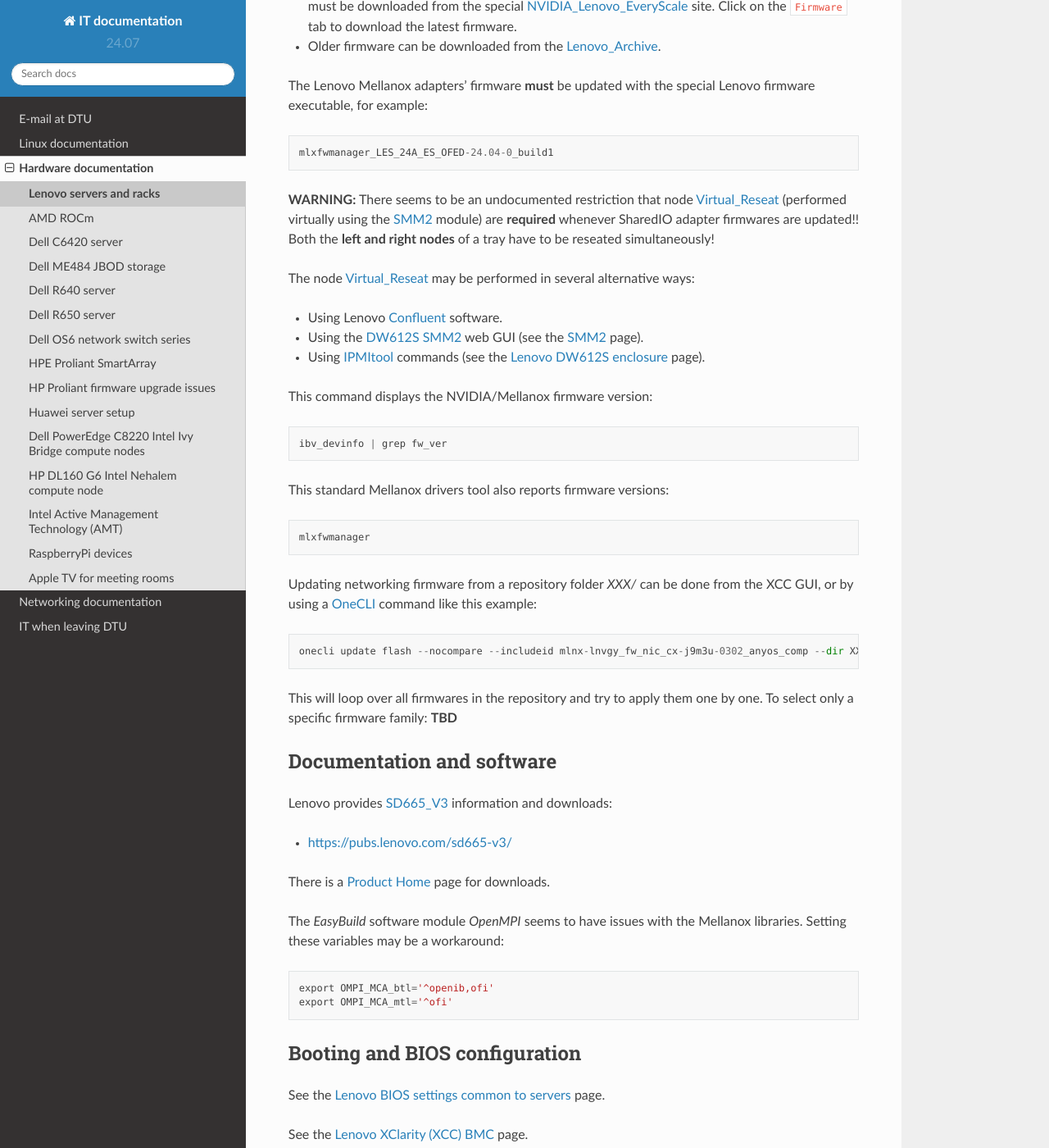
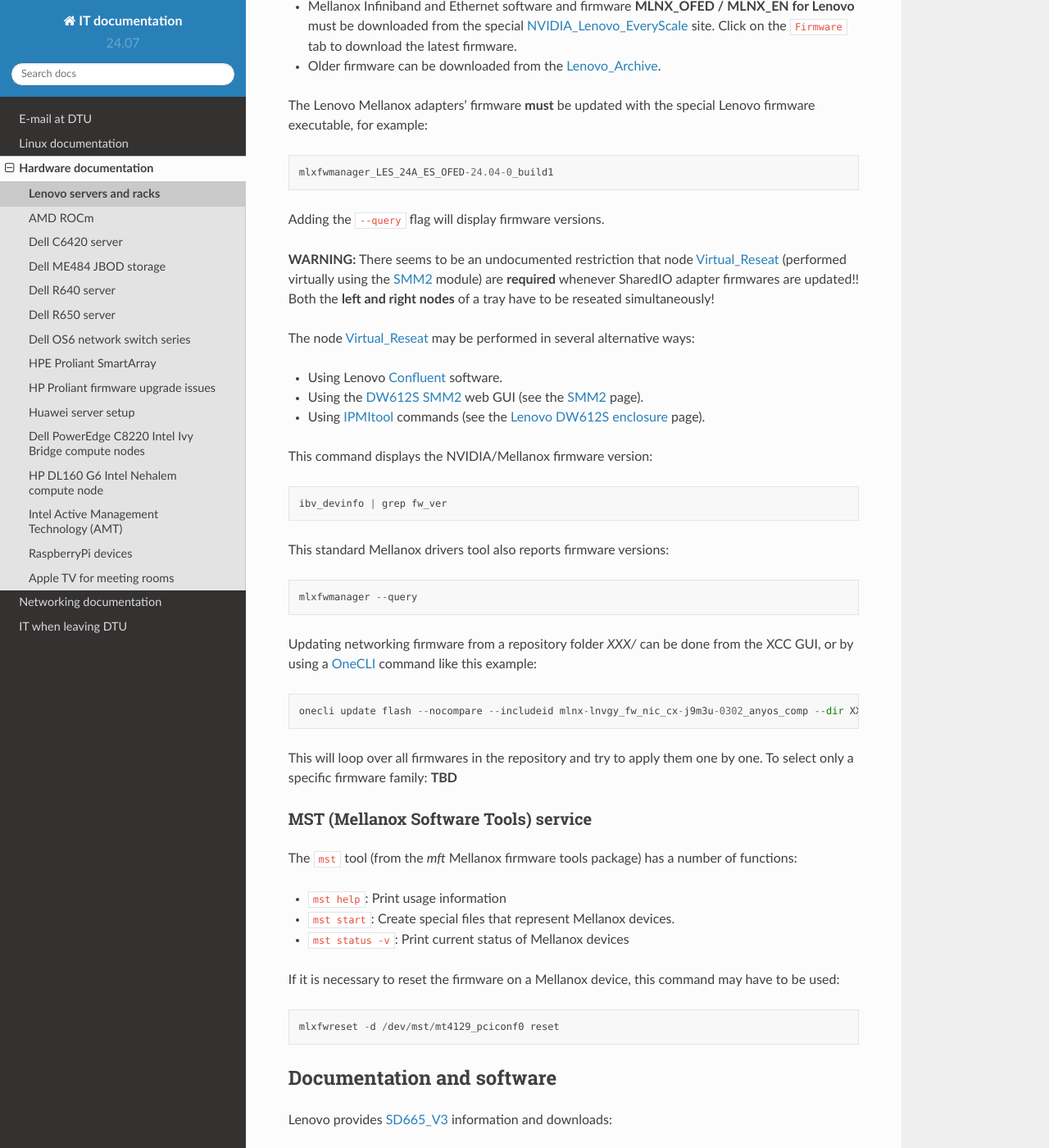
Before and after one commit to OleHolmNielsen/ITwiki, a Sphinx documentation site: the page built from docs/Lenovo_SD665_V3.rst, in a window 1280 px wide and 1400 px high, scrolled down 1267 px. Shown: the whole window at 82% size. Built offline with Sphinx 7.4.7 and the Read the Docs theme 2.0.0, drawn with Linux system fonts in a browser that asks for light colours; some of the changed text lies outside the part shown.

Commit message:
MST (Mellanox Software Tools) service

```diff
--- a/docs/Lenovo_SD665_V3.rst
+++ b/docs/Lenovo_SD665_V3.rst
@@ -57,6 +57,8 @@
 
   mlxfwmanager_LES_24A_ES_OFED-24.04-0_build1
 
+Adding the ``--query`` flag will display firmware versions.
+
 **WARNING:**
 There seems to be an undocumented restriction that node Virtual_Reseat_ (performed virtually using the SMM2_ module)
 are **required** whenever SharedIO adapter firmwares are updated!!
@@ -74,7 +76,7 @@
 
 This standard Mellanox drivers tool also reports firmware versions::
 
-  mlxfwmanager
+  mlxfwmanager --query
 
 Updating networking firmware from a repository folder *XXX/* can be done from the XCC GUI, or by using a OneCLI_ command like this example::
 
@@ -86,6 +88,19 @@
 .. _OneCLI: https://support.lenovo.com/us/en/solutions/ht116433-lenovo-xclarity-essentials-onecli-onecli
 .. _Confluent: https://hpc.lenovo.com/users/documentation/whatisconfluent.html
 .. _Virtual_Reseat: https://pubs.lenovo.com/mgt_tools_smm2/c_chassis_front_overview
+
+MST (Mellanox Software Tools) service
+----------------------------------------
+
+The ``mst`` tool (from the `mft` Mellanox firmware tools package) has a number of functions:
+
+* ``mst help``: Print usage information
+* ``mst start``: Create special files that represent Mellanox devices.
+* ``mst status -v``: Print current status of Mellanox devices
+
+If it is necessary to reset the firmware on a Mellanox device, this command may have to be used::
+
+  mlxfwreset -d /dev/mst/mt4129_pciconf0 reset
 
 Documentation and software
 ==========================
```
